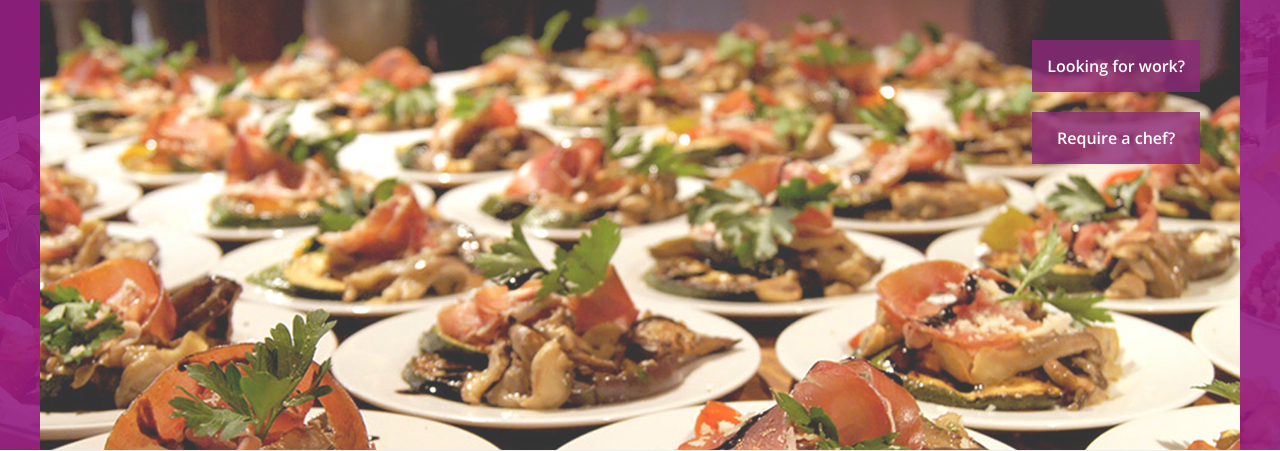
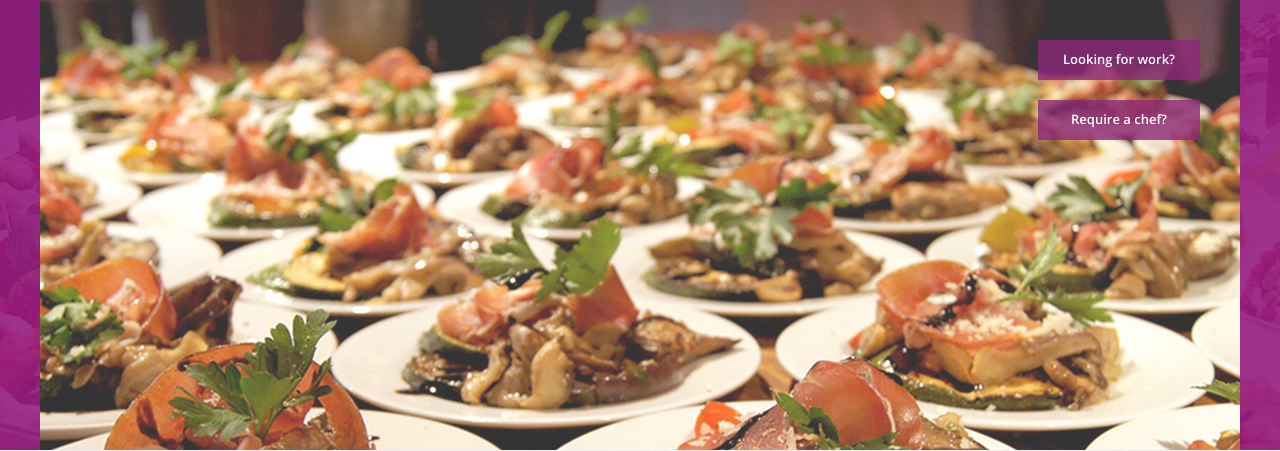
Before and after one commit to Precise-Pixels/kick-catering, a PHP site: page / in a window 1280 px wide. Shown: the part 217-668 px from the top of the page. Run offline with PHP 8.4, Linux system fonts and the light colour scheme; style sheets or scripts are compiled from the project's sources; some libraries are stand-ins or nearby versions.

Commit message:
Feature buttons inherit .btn styles

```diff
--- a/sass/_page-index.scss
+++ b/sass/_page-index.scss
@@ -21,22 +21,14 @@
 
 .feature-buttons {
     position: absolute;
-    top:5%;
+    top: 10px;
     right: 0;
 }
-.feature-buttons p {
-    margin: 5% 0 0 0;
-    padding: 10px;
-    font-size: 16px;
-    font-weight: 600;
-    text-align: left;
-    color: #FFF;
+
+.feature-buttons a {
+    margin-top: 10px;
+    display: block;
     background: $transparent-purple;
-}
-
-.feature-buttons p:hover {
-    cursor: pointer;
-    background: $transparent-grey;
 }
 
 #homepage-services {
@@ -78,10 +70,8 @@
         right: 40px;
     }
 
-    .feature-buttons p {
-        margin: 20px 0 0 0;
-        padding: 15px;
-        text-align: center;
+    .feature-buttons a {
+        margin-top: 20px;
     }
 
     .service {
--- a/views/index.php
+++ b/views/index.php
@@ -1,8 +1,8 @@
 <section id="homepage-feature">
     <div class="feature-content align-centre">
         <div class="feature-buttons">
-            <p>Looking for work?</p>
-            <p>Require a chef?</p>
+            <a href="#" class="btn">Looking for work?</a>
+            <a href="#" class="btn">Require a chef?</a>
         </div>
         <img src="/img/top-pic.jpg">
     </div>
```
